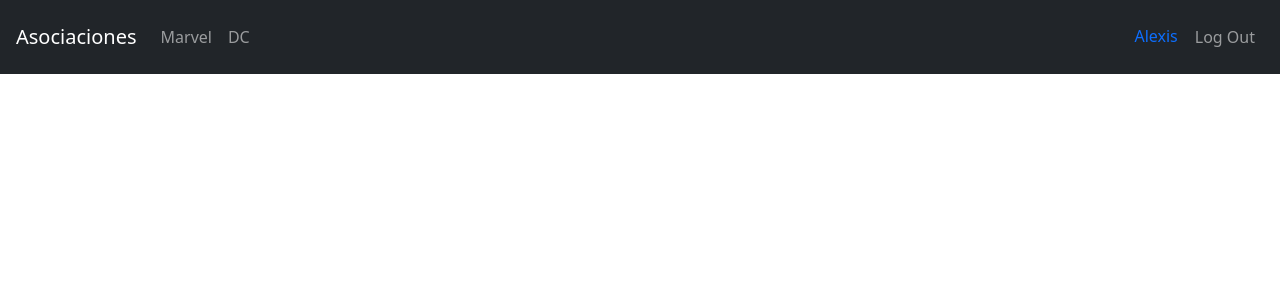
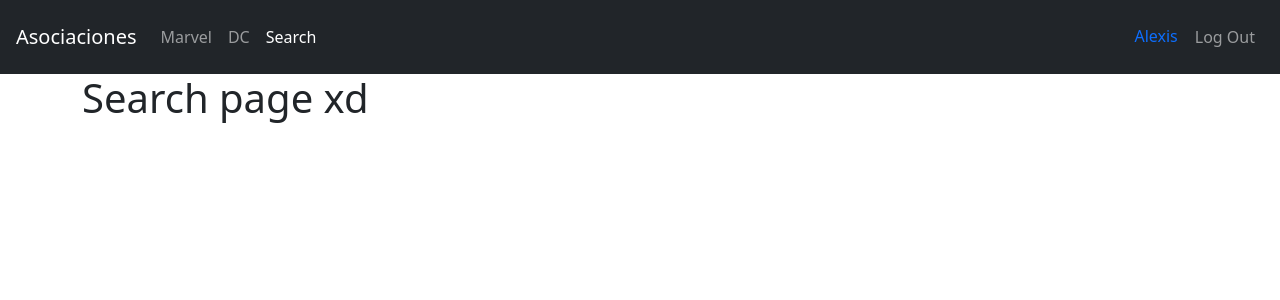
Before and after one commit to SubotaiBenaissa/Heroes-App, a React (Vite) app: page /search in a window 1280 px wide. Shown: the top 300 px of the page. Built offline with nearby package versions, Linux system fonts and the light colour scheme.

Commit message:
Añadidos componentes nuevos y rutas cambiadas

```diff
--- /dev/null
+++ b/src/auth/index.js
@@ -0,0 +1,2 @@
+
+export * from './pages'
--- /dev/null
+++ b/src/auth/pages/index.js
@@ -0,0 +1,2 @@
+
+export * from './LoginPage'
--- a/src/heroes/index.js
+++ b/src/heroes/index.js
@@ -1,2 +1,3 @@
 
-export * from './components'
+export * from './pages'
+export * from './routes/HeroesRoutes'
--- /dev/null
+++ b/src/heroes/pages/HeroPage.jsx
@@ -0,0 +1,11 @@
+import React from 'react'
+
+export const HeroPage = () => {
+
+    return (
+
+        <h1>Hero page xd</h1>
+
+    )
+
+}
--- /dev/null
+++ b/src/heroes/pages/SearchPage.jsx
@@ -0,0 +1,11 @@
+import React from 'react'
+
+export const SearchPage = () => {
+
+    return (
+
+        <h1>Search page xd</h1>
+
+    )
+
+}
--- a/src/heroes/pages/index.js
+++ b/src/heroes/pages/index.js
@@ -1,3 +1,5 @@
 
 export * from './DcPage'
 export * from './MarvelPage'
+export * from './SearchPage'
+export * from './HeroPage'
--- /dev/null
+++ b/src/heroes/routes/HeroesRoutes.jsx
@@ -0,0 +1,25 @@
+import React from 'react'
+import { Navigate, Route, Routes } from 'react-router-dom'
+import { NavbarComponent } from '../../ui'
+import { DcPage, HeroPage, MarvelPage, SearchPage } from '../pages'
+
+export const HeroesRoutes = () => {
+
+    return (
+
+        <>
+            <NavbarComponent />
+            <div className="container">
+                <Routes>
+                    <Route path='marvel' element={ <MarvelPage /> }/>
+                    <Route path='dc' element={ <DcPage /> } />
+                    <Route path='search' element={ <SearchPage /> } />
+                    <Route path='hero' element={ <HeroPage /> }/>
+                    <Route path='/' element={ <Navigate to='/marvel'/> } />
+                </Routes>
+            </div>
+        </>
+
+    )
+
+}
--- a/src/router/AppRouter.jsx
+++ b/src/router/AppRouter.jsx
@@ -1,21 +1,16 @@
 import React from 'react'
-import { Routes, Route, Navigate } from 'react-router-dom'
+import { Routes, Route } from 'react-router-dom'
 import { LoginPage } from '../auth/pages/LoginPage'
-import { DcPage } from '../heroes/pages/DcPage'
-import { MarvelPage } from '../heroes/pages/MarvelPage'
-import { NavbarComponent } from '../ui'
+import { HeroesRoutes } from '../heroes'
 
 export const AppRouter = () => {
 
     return (
 
         <>
-            <NavbarComponent />
             <Routes>
-                <Route path='marvel' element={ <MarvelPage /> }/>
-                <Route path='dc' element={ <DcPage /> } />
                 <Route path='login' element={ <LoginPage /> } />
-                <Route path='/' element={ <Navigate to='/login'/> } />
+                <Route path='/*' element={ <HeroesRoutes /> } />
             </Routes>
         </>
 
--- a/src/ui/components/NavbarComponent.jsx
+++ b/src/ui/components/NavbarComponent.jsx
@@ -28,6 +28,13 @@ export const NavbarComponent = () => {
                     >
                         DC
                     </NavLink>
+
+                    <NavLink
+                        className={ ({ isActive }) => `nav-item nav-link ${ isActive ? 'active':''}`}
+                        to="/search"
+                    >
+                        Search
+                    </NavLink>
                 </div>
             </div>
 
```
